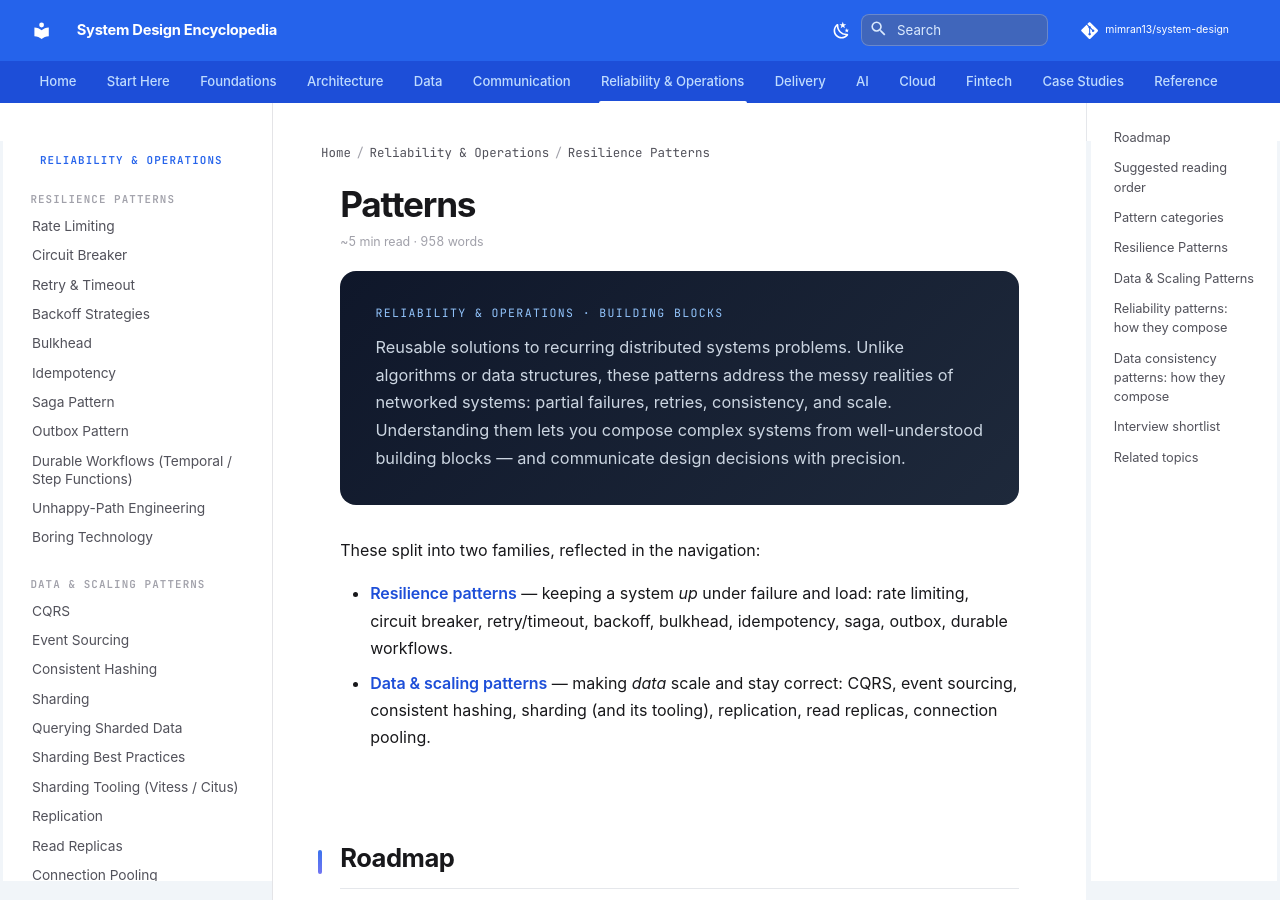
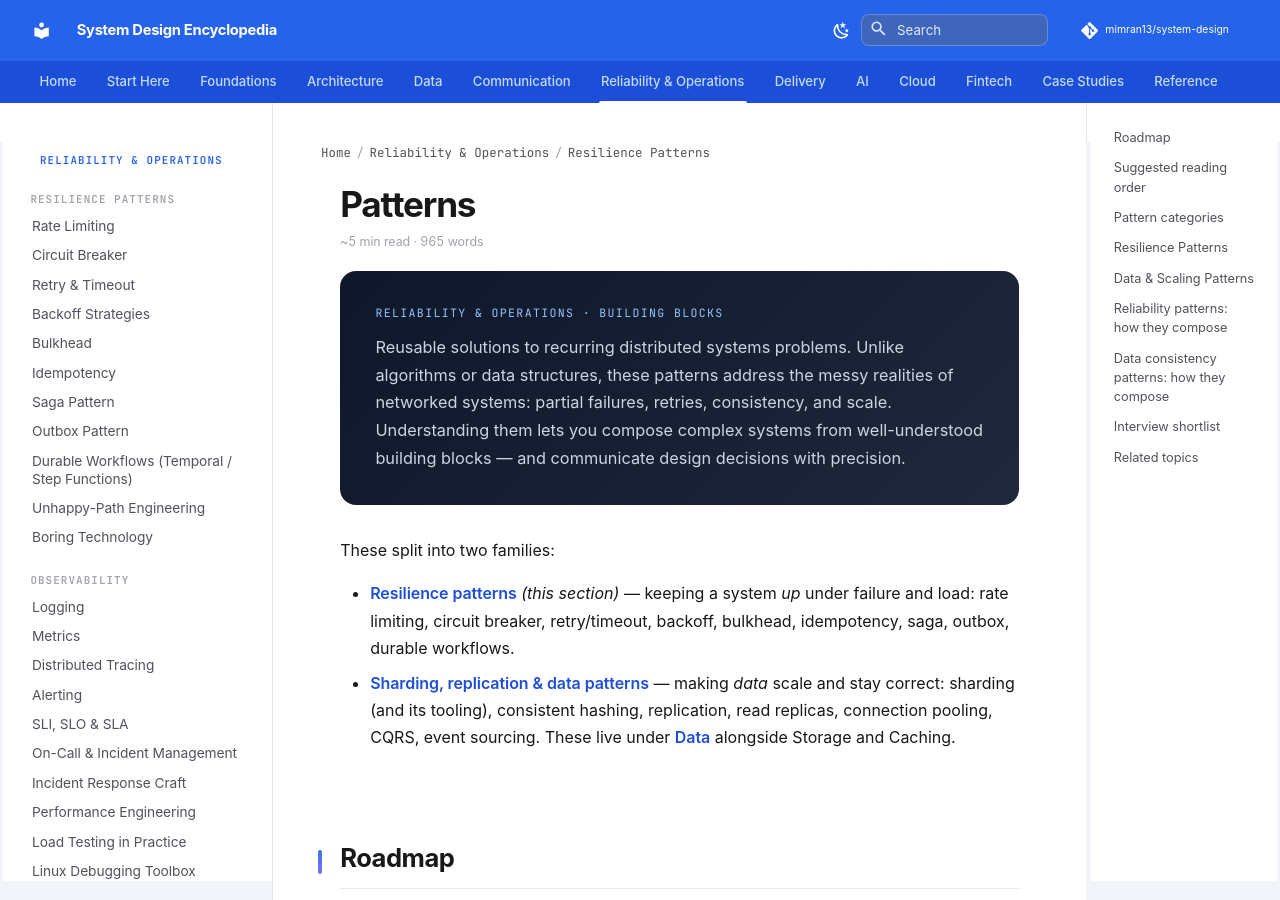
Before and after one commit to mimran13/system-design, an MkDocs documentation site: the page built from docs/patterns/index.md, in a window 1280 px wide and 900 px high. Built offline with MkDocs 1.6.1 and Material for MkDocs 9.7.7, drawn with Linux system fonts in a browser that asks for light colours; comment, search, counter and statistics services are not loaded.

Commit message:
refactor(nav): move sharding/replication/data patterns to the Data tab
Sharding, querying sharded data, sharding tooling, consistent hashing,
replication, read replicas, connection pooling, CQRS and event sourcing were
under Reliability & Operations — they're data-scaling concerns and belong with
Storage + Caching. Move the group to the Data tab as 'Sharding, Replication &
Data Patterns'; Reliability & Operations keeps Resilience Patterns + Observability
+ Security. Update patterns/index intro.

Co-Authored-By: Claude Opus 4.8 (1M context) <noreply@anthropic.com>

```diff
--- a/docs/patterns/index.md
+++ b/docs/patterns/index.md
@@ -5,10 +5,10 @@
 Reusable solutions to recurring distributed systems problems. Unlike algorithms or data structures, these patterns address the messy realities of networked systems: partial failures, retries, consistency, and scale. Understanding them lets you compose complex systems from well-understood building blocks — and communicate design decisions with precision.
 </div>
 
-These split into two families, reflected in the navigation:
+These split into two families:
 
-- **Resilience patterns** — keeping a system *up* under failure and load: rate limiting, circuit breaker, retry/timeout, backoff, bulkhead, idempotency, saga, outbox, durable workflows.
-- **Data & scaling patterns** — making *data* scale and stay correct: CQRS, event sourcing, consistent hashing, sharding (and its tooling), replication, read replicas, connection pooling.
+- **Resilience patterns** *(this section)* — keeping a system *up* under failure and load: rate limiting, circuit breaker, retry/timeout, backoff, bulkhead, idempotency, saga, outbox, durable workflows.
+- **Sharding, replication & data patterns** — making *data* scale and stay correct: sharding (and its tooling), consistent hashing, replication, read replicas, connection pooling, CQRS, event sourcing. These live under [**Data**](../storage/index.md) alongside Storage and Caching.
 
 ## Roadmap
 
--- a/mkdocs.yml
+++ b/mkdocs.yml
@@ -252,6 +252,18 @@ nav:
       - Cache Patterns & Pitfalls: caching/cache-patterns.md
       - Cache Hierarchy & Architecture: caching/cache-hierarchy.md
 
+    - Sharding, Replication & Data Patterns:
+      - Sharding: patterns/sharding.md
+      - Querying Sharded Data: patterns/querying-sharded-data.md
+      - Sharding Best Practices: patterns/sharding-best-practices.md
+      - Sharding Tooling (Vitess / Citus): patterns/sharding-tooling.md
+      - Consistent Hashing: patterns/consistent-hashing.md
+      - Replication: patterns/replication.md
+      - Read Replicas: patterns/read-replicas.md
+      - Connection Pooling: patterns/connection-pooling.md
+      - CQRS: patterns/cqrs.md
+      - Event Sourcing: patterns/event-sourcing.md
+
   # ─── Communication ─────────────────────────────────────────
   - Communication:
     - Networking:
@@ -301,18 +313,6 @@ nav:
       - Durable Workflows (Temporal / Step Functions): patterns/durable-workflows.md
       - Unhappy-Path Engineering: patterns/unhappy-path-engineering.md
       - Boring Technology: patterns/boring-tech.md
-
-    - Data & Scaling Patterns:
-      - CQRS: patterns/cqrs.md
-      - Event Sourcing: patterns/event-sourcing.md
-      - Consistent Hashing: patterns/consistent-hashing.md
-      - Sharding: patterns/sharding.md
-      - Querying Sharded Data: patterns/querying-sharded-data.md
-      - Sharding Best Practices: patterns/sharding-best-practices.md
-      - Sharding Tooling (Vitess / Citus): patterns/sharding-tooling.md
-      - Replication: patterns/replication.md
-      - Read Replicas: patterns/read-replicas.md
-      - Connection Pooling: patterns/connection-pooling.md
 
     - Observability:
       - observability/index.md
```
